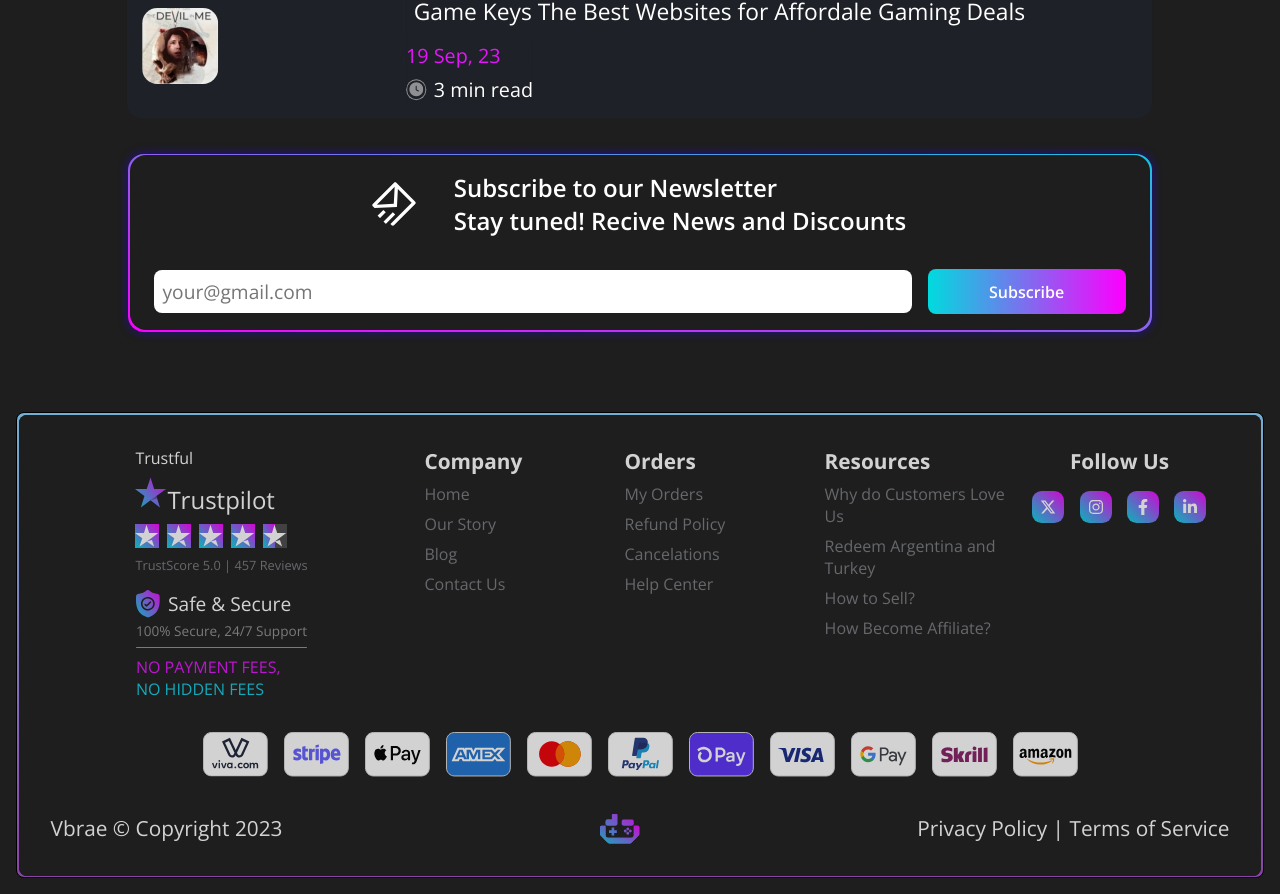
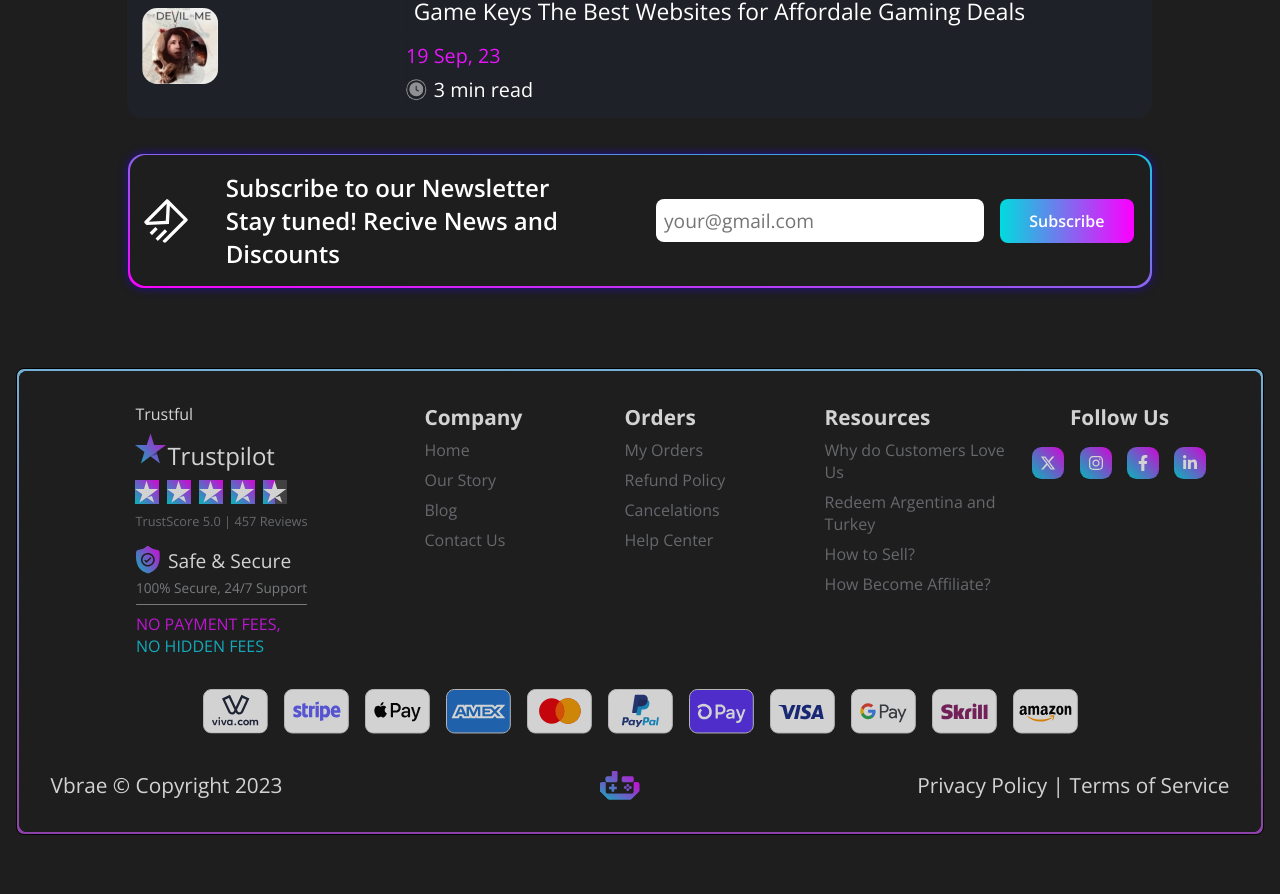
Before and after one commit to kaziweblab-oss/Content-Website-Project, a React (Vite) app: page / in a window 1280 px wide. Shown: the part 7417-8311 px from the top of the page. After the commit the page ends 8268 px from the top, so only its background shows below. Built offline with nearby package versions, Linux system fonts and the light colour scheme.

Commit message:
remove imported btn component

```diff
--- a/src/Components/HomeComponent/SubscribeSection/SubscribeSection.module.css
+++ b/src/Components/HomeComponent/SubscribeSection/SubscribeSection.module.css
@@ -56,7 +56,7 @@
 }
 
 .subscribeSection Input {
-  width: 75%;
+  width: 70%;
   padding: 0.5rem;
   border-radius: 0.5rem;
   border: none;
@@ -65,10 +65,9 @@
   font-size: 1.2rem;
 }
 
-.subscribeSection Button {
-  width: 20%;
+.subscribeSection button {
   font-size: 1rem;
-  padding: 0.5rem 1rem;
+  padding: 0.5rem;
   border-radius: 0.5rem;
   border: none;
   outline: none;
@@ -80,8 +79,31 @@
   transition: 0.3s ease-in-out;
 }
 
-.subscribeSection Button:hover {
+.subscribeSection button:hover {
   background: linear-gradient(to left, #00dbde 1%, #fc00ff 100%);
   transform: scale(1.05);
   box-shadow: 0 0 5px rgba(252, 0, 255, 0.5);
 }
+
+@media screen and (min-width:1024px) {
+  .subscribeSectionContainer{
+    flex-direction: row;
+  }
+
+  .subscribeSectionHeader{
+    width: 50%;
+  }
+
+  .subscribeSectionForm{
+    width: 50%;
+  }
+
+  .subscribeSection Input{
+    width: 70%;
+  }
+
+  .subscribeSection button{
+    width: 30%;
+  }
+
+}
```
